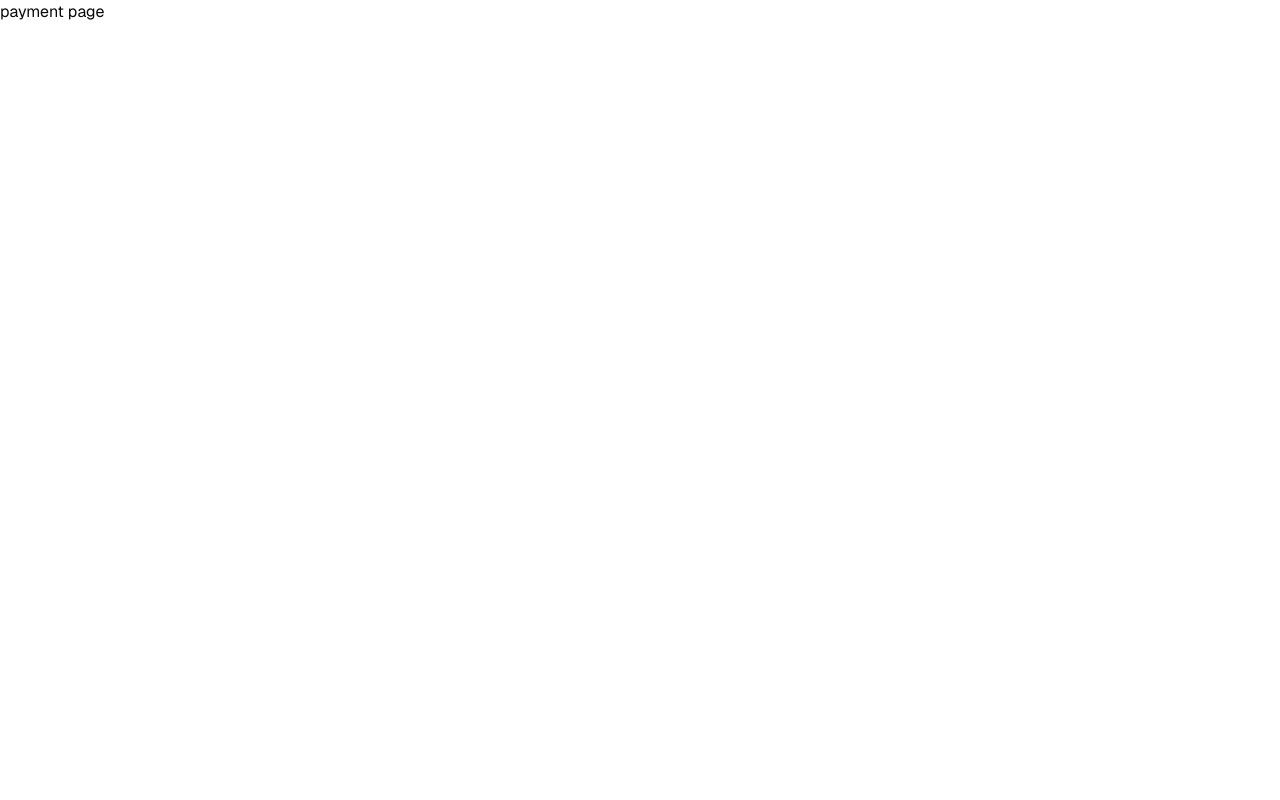
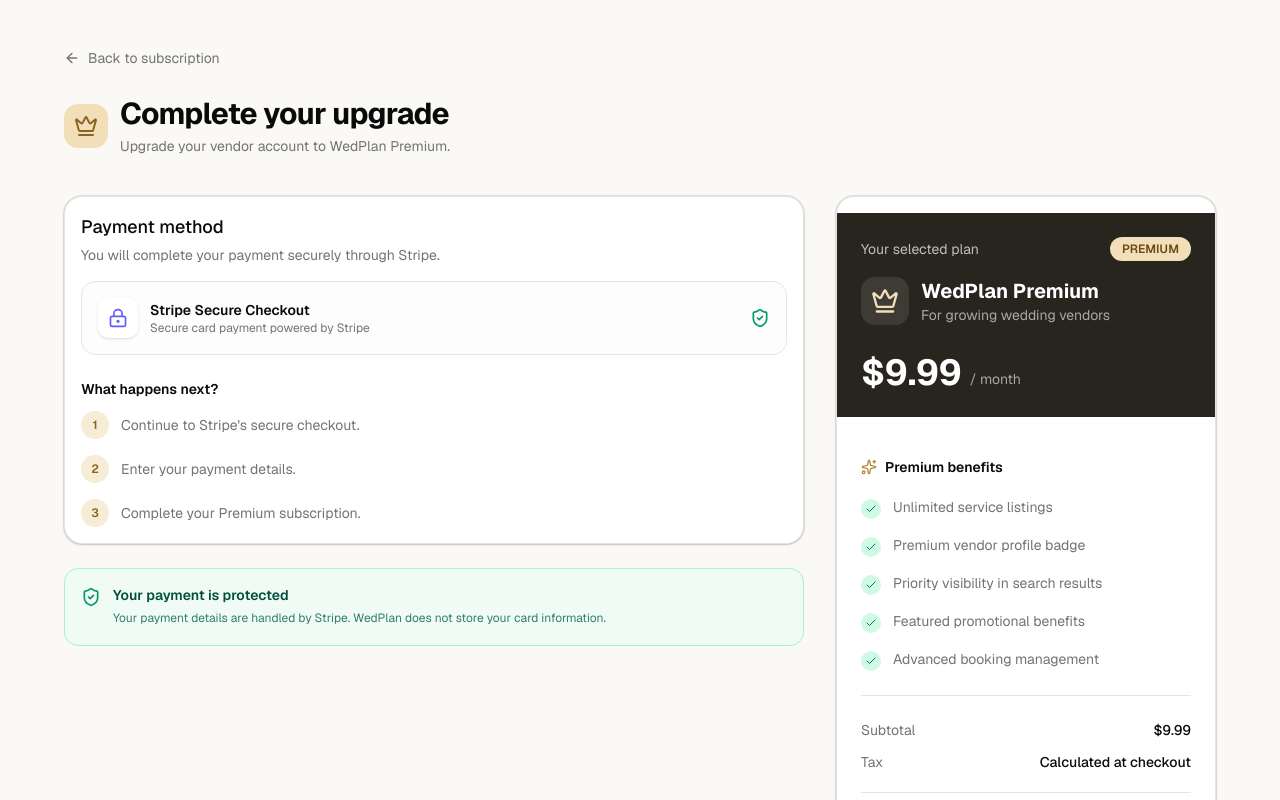
Before and after one commit to NewI3e/wedplan-client, a Next.js app: page /payment in a window 1280 px wide. Shown: the top 800 px of the page. Built offline with nearby package versions, Linux system fonts and the light colour scheme; a web font is replaced by a local one.

Commit message:
create payment page

```diff
--- a/app/(dashboard)/dashboard/vendor/subscription/page.tsx
+++ b/app/(dashboard)/dashboard/vendor/subscription/page.tsx
@@ -1,7 +1,5 @@
 import type { Metadata } from "next"
 import { CheckIcon, CrownIcon, LockIcon, SparklesIcon } from "lucide-react"
-
-import Link from "next/link";
 
 import { DashboardPage } from "@/components/dashboard/dashboard-page"
 import { UpgradeButton } from "@/components/dashboard/vendor/upgrade-button"
@@ -30,7 +28,7 @@ const PREMIUM_FEATURES = [
 ]
 
 // Placeholder until the Stripe Price is connected.
-const PREMIUM_MONTHLY_PRICE = "৳2,500"
+const PREMIUM_MONTHLY_PRICE = "$9.99"
 
 function FeatureList({
   features,
@@ -158,12 +156,13 @@ export default async function VendorSubscriptionPage() {
 
             <div className="mt-auto pt-8">
               {isPremium ? (
-                <Link
-                  href="/payment"
-                  className="flex h-12 w-full items-center justify-center rounded-full bg-[#f2dfb9]/60 text-sm font-medium text-[#6b4a17] transition hover:bg-[#f2dfb9]"
+                <button
+                  type="button"
+                  disabled
+                  className="flex h-12 w-full cursor-not-allowed items-center justify-center rounded-full bg-[#f2dfb9]/60 text-sm font-medium text-[#6b4a17]"
                 >
                   Your current plan
-                </Link>
+                </button>
               ) : (
                 <UpgradeButton />
               )}
--- a/app/payment/page.jsx
+++ b/app/payment/page.jsx
@@ -1,11 +1,245 @@
-import React from 'react';
 
-const page = () => {
-    return (
-        <div>
-            payment page
+import Link from "next/link";
+import {
+  ArrowLeft,
+  Check,
+  Crown,
+  LockKeyhole,
+  ShieldCheck,
+  Sparkles,
+} from "lucide-react";
+
+import { Button } from "@/components/ui/button";
+import {
+  Card,
+  CardContent,
+  CardHeader,
+  CardTitle,
+} from "@/components/ui/card";
+import { Separator } from "@/components/ui/separator";
+
+export default function PaymentPage() {
+  const features = [
+    "Unlimited service listings",
+    "Premium vendor profile badge",
+    "Priority visibility in search results",
+    "Featured promotional benefits",
+    "Advanced booking management",
+  ];
+
+  return (
+    <main className="min-h-screen bg-[#faf9f6] px-4 py-8 sm:px-6 lg:py-12">
+      <div className="mx-auto max-w-6xl">
+
+        {/* Header */}
+        <div className="mb-10">
+          <Link
+            href="/dashboard/vendor/subscription"
+            className="mb-7 inline-flex items-center gap-2 text-sm text-muted-foreground transition hover:text-foreground"
+          >
+            <ArrowLeft className="size-4" />
+            Back to subscription
+          </Link>
+
+          <div className="flex items-center gap-3">
+            <div className="flex size-11 items-center justify-center rounded-xl bg-[#f2dfb9]">
+              <Crown className="size-6 text-[#8b641f]" />
+            </div>
+
+            <div>
+              <h1 className="text-2xl font-bold tracking-tight sm:text-3xl">
+                Complete your upgrade
+              </h1>
+              <p className="mt-1 text-sm text-muted-foreground">
+                Upgrade your vendor account to WedPlan Premium.
+              </p>
+            </div>
+          </div>
         </div>
-    );
-};
 
-export default page;
+        <div className="grid gap-8 lg:grid-cols-[1fr_380px]">
+
+          {/* Left: Payment */}
+          <div className="space-y-6">
+
+            <Card className="rounded-2xl border shadow-sm">
+              <CardHeader>
+                <CardTitle className="text-lg">
+                  Payment method
+                </CardTitle>
+                <p className="text-sm text-muted-foreground">
+                  You will complete your payment securely through Stripe.
+                </p>
+              </CardHeader>
+
+              <CardContent>
+                <div className="flex items-center gap-3 rounded-xl border bg-muted/20 p-4">
+                  <div className="flex size-10 items-center justify-center rounded-lg bg-white shadow-sm">
+                    <LockKeyhole className="size-5 text-[#635bff]" />
+                  </div>
+
+                  <div className="flex-1">
+                    <p className="text-sm font-semibold">
+                      Stripe Secure Checkout
+                    </p>
+                    <p className="text-xs text-muted-foreground">
+                      Secure card payment powered by Stripe
+                    </p>
+                  </div>
+
+                  <ShieldCheck className="size-5 text-emerald-600" />
+                </div>
+
+                <div className="mt-6 space-y-3">
+                  <p className="text-sm font-semibold">
+                    What happens next?
+                  </p>
+
+                  <div className="space-y-4">
+                    {[
+                      "Continue to Stripe's secure checkout.",
+                      "Enter your payment details.",
+                      "Complete your Premium subscription.",
+                    ].map((step, index) => (
+                      <div key={step} className="flex items-center gap-3">
+                        <div className="flex size-7 shrink-0 items-center justify-center rounded-full bg-[#f2dfb9]/60 text-xs font-semibold text-[#8b641f]">
+                          {index + 1}
+                        </div>
+                        <p className="text-sm text-muted-foreground">
+                          {step}
+                        </p>
+                      </div>
+                    ))}
+                  </div>
+                </div>
+              </CardContent>
+            </Card>
+
+            {/* Security */}
+            <div className="flex items-start gap-3 rounded-xl border border-emerald-200 bg-emerald-50/60 p-4">
+              <ShieldCheck className="mt-0.5 size-5 shrink-0 text-emerald-600" />
+              <div>
+                <p className="text-sm font-semibold text-emerald-900">
+                  Your payment is protected
+                </p>
+                <p className="mt-1 text-xs leading-relaxed text-emerald-800/80">
+                  Your payment details are handled by Stripe.
+                  WedPlan does not store your card information.
+                </p>
+              </div>
+            </div>
+          </div>
+
+          {/* Right: Order Summary */}
+          <div>
+            <Card className="overflow-hidden rounded-2xl border shadow-sm">
+              <div className="bg-[#28251f] p-6 text-white">
+                <div className="mb-4 flex items-center justify-between">
+                  <span className="text-sm text-white/70">
+                    Your selected plan
+                  </span>
+                  <span className="rounded-full bg-[#f2dfb9] px-3 py-1 text-xs font-semibold text-[#6b4a17]">
+                    PREMIUM
+                  </span>
+                </div>
+
+                <div className="flex items-center gap-3">
+                  <div className="flex size-12 items-center justify-center rounded-xl bg-white/10">
+                    <Crown className="size-7 text-[#f2dfb9]" />
+                  </div>
+
+                  <div>
+                    <h2 className="text-xl font-bold">
+                      WedPlan Premium
+                    </h2>
+                    <p className="text-sm text-white/60">
+                      For growing wedding vendors
+                    </p>
+                  </div>
+                </div>
+
+                <div className="mt-7 flex items-end gap-2">
+                  <span className="text-4xl font-bold">$9.99</span>
+                  <span className="pb-1 text-sm text-white/60">
+                    / month
+                  </span>
+                </div>
+              </div>
+
+              <CardContent className="p-6">
+                <div className="mb-5 flex items-center gap-2">
+                  <Sparkles className="size-4 text-[#b58a3c]" />
+                  <h3 className="text-sm font-semibold">
+                    Premium benefits
+                  </h3>
+                </div>
+
+                <div className="space-y-4">
+                  {features.map((feature) => (
+                    <div
+                      key={feature}
+                      className="flex items-start gap-3"
+                    >
+                      <div className="mt-0.5 flex size-5 shrink-0 items-center justify-center rounded-full bg-emerald-100">
+                        <Check className="size-3 text-emerald-700" />
+                      </div>
+
+                      <p className="text-sm text-muted-foreground">
+                        {feature}
+                      </p>
+                    </div>
+                  ))}
+                </div>
+
+                <Separator className="my-6" />
+
+                <div className="space-y-3 text-sm">
+                  <div className="flex justify-between">
+                    <span className="text-muted-foreground">
+                      Subtotal
+                    </span>
+                    <span className="font-medium">$9.99</span>
+                  </div>
+
+                  <div className="flex justify-between">
+                    <span className="text-muted-foreground">
+                      Tax
+                    </span>
+                    <span className="font-medium">Calculated at checkout</span>
+                  </div>
+                </div>
+
+                <Separator className="my-5" />
+
+                <div className="mb-6 flex items-center justify-between">
+                  <span className="font-semibold">Total per month</span>
+                  <span className="text-2xl font-bold">$9.99</span>
+                </div>
+
+                {/* Stripe Checkout */}
+                <form action="/api/stripe/checkout" method="POST">
+                  <Button
+                    type="submit"
+                    className="h-12 w-full rounded-full bg-[#d8b875] font-semibold text-[#3d2c10] hover:bg-[#cba65d]"
+                  >
+                    Continue to secure checkout
+                  </Button>
+                </form>
+
+                <p className="mt-4 text-center text-xs leading-relaxed text-muted-foreground">
+                  By continuing, you agree to our Terms of Service
+                  and Subscription Policy.
+                </p>
+              </CardContent>
+            </Card>
+
+            <p className="mt-5 flex items-center justify-center gap-2 text-xs text-muted-foreground">
+              <LockKeyhole className="size-3.5" />
+              Secure checkout powered by Stripe
+            </p>
+          </div>
+        </div>
+      </div>
+    </main>
+  );
+}
--- a/components/dashboard/vendor/upgrade-button.tsx
+++ b/components/dashboard/vendor/upgrade-button.tsx
@@ -1,25 +1,17 @@
 "use client"
+import Link from "next/link";
+import { CrownIcon } from "lucide-react"
 
-import { CrownIcon } from "lucide-react"
-import { toast } from "sonner"
 
-/**
- * Placeholder CTA until Stripe Checkout is connected.
- * Keeps the design's active look while giving the vendor feedback.
- */
+
 export function UpgradeButton() {
   return (
-    <button
-      type="button"
-      onClick={() =>
-        toast.info("Stripe checkout is coming soon.", {
-          description: "Premium upgrades will be available here shortly.",
-        })
-      }
+    <Link
+      href="/payment"
       className="flex h-12 w-full items-center justify-center gap-2 rounded-full bg-[#f2dfb9] text-sm font-medium text-[#6b4a17] transition-colors hover:bg-[#edd6a9] focus-visible:ring-3 focus-visible:ring-[#f8f2e7]/40 focus-visible:outline-none"
     >
       <CrownIcon aria-hidden className="size-4" />
       Upgrade to Premium
-    </button>
+    </Link>
   )
 }
--- a/package.json
+++ b/package.json
@@ -14,6 +14,7 @@
   "dependencies": {
     "@base-ui/react": "^1.9.0",
     "@better-auth/mongo-adapter": "^1.7.26",
+    "@stripe/stripe-js": "^10.3.0",
     "better-auth": "^1.7.26",
     "class-variance-authority": "^0.7.1",
     "cn": "^0.5.2",
@@ -21,12 +22,13 @@
     "framer-motion": "^14.14.0",
     "lucide-react": "^1.76.0",
     "mongodb": "^7.9.1",
-    "next": "16.4.5",
+    "next": "^16.4.5",
     "next-themes": "^0.4.6",
     "react": "19.3.1",
     "react-dom": "19.3.1",
     "shadcn": "^4.23.0",
     "sonner": "^2.0.8",
+    "stripe": "^23.2.0",
     "tw-animate-css": "^1.4.0"
   },
   "devDependencies": {
```
Also changed, not shown: 1 other file (tests, documents, lock files or other folders).
